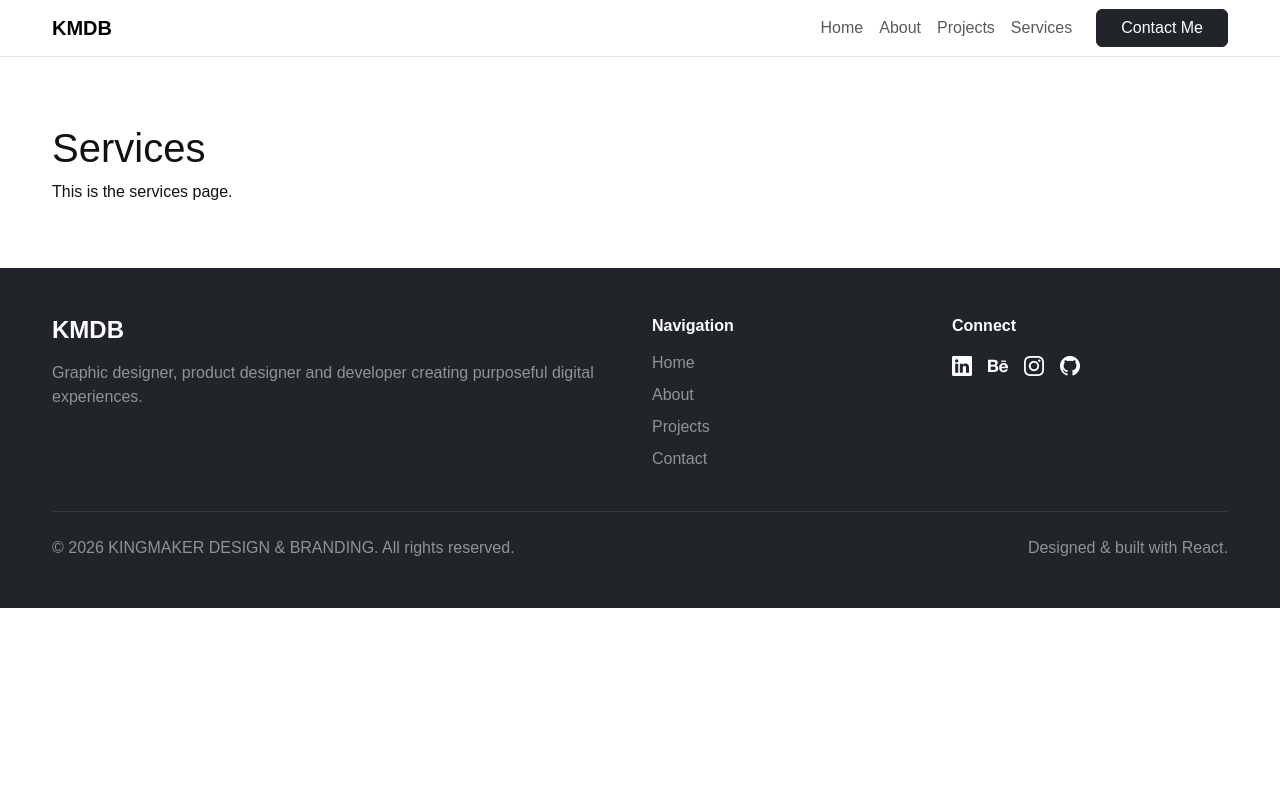
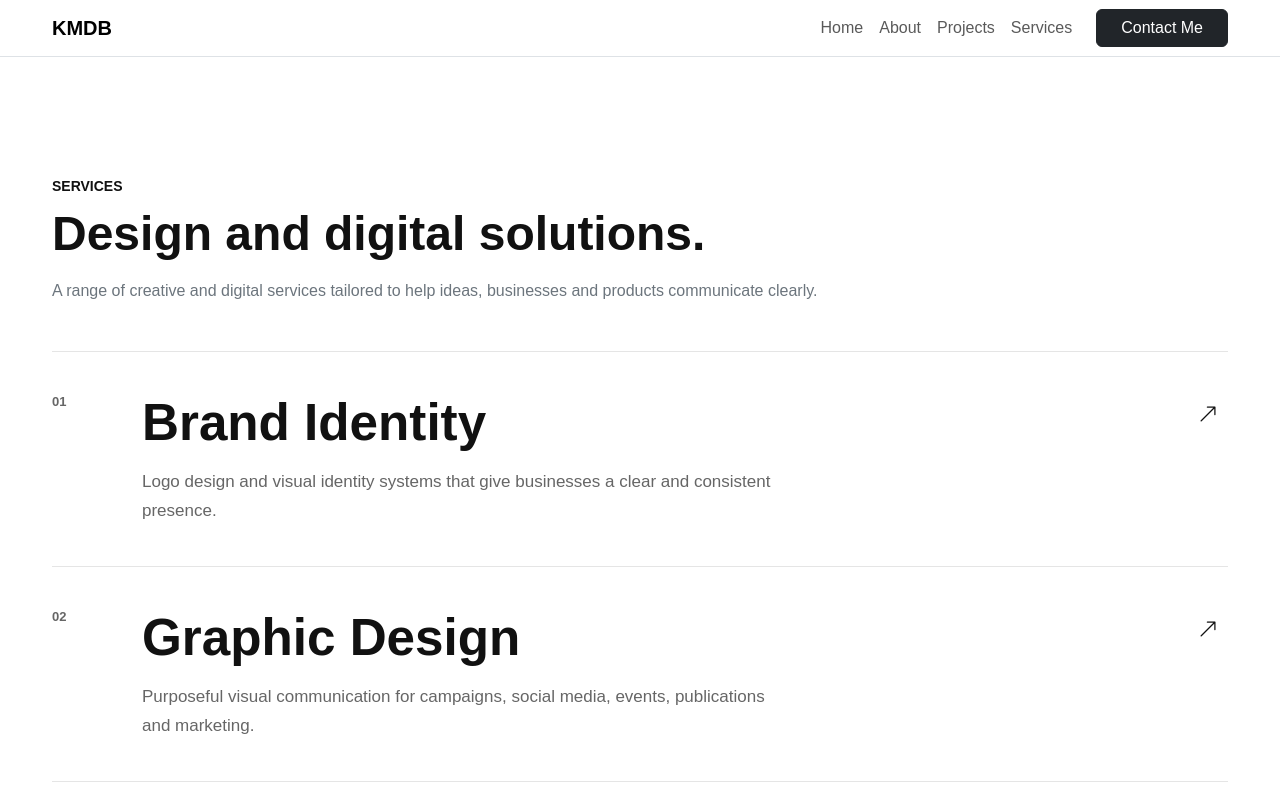
Before and after one commit to Perfected1/KMDB-Portfolio, a React (Vite) app: page /services in a window 1280 px wide. Shown: the top 800 px of the page. Built offline with nearby package versions, Linux system fonts and the light colour scheme.

Commit message:
Build services page

```diff
--- a/src/pages/Services.jsx
+++ b/src/pages/Services.jsx
@@ -1,9 +1,46 @@
+import SectionTitle from '../components/common/SectionTitle'
+import { services } from '../data/services'
+
 function Services() {
   return (
-    <div className="container py-5">
-      <h1>Services</h1>
-      <p>This is the services page.</p>
-    </div>
+    <section className="section services-page">
+      <div className="container">
+
+        <SectionTitle
+          eyebrow="Services"
+          title="Design and digital solutions."
+          description="A range of creative and digital services tailored to help ideas, businesses and products communicate clearly."
+        />
+
+        <div className="services-page-list">
+
+          {services.map((service) => (
+            <article
+              className="services-page-item"
+              key={service.id}
+            >
+              <span className="services-page-number">
+                {service.number}
+              </span>
+
+              <div className="services-page-content">
+                <h2>
+                  {service.title}
+                </h2>
+
+                <p>
+                  {service.description}
+                </p>
+              </div>
+
+              <i className="bi bi-arrow-up-right"></i>
+            </article>
+          ))}
+
+        </div>
+
+      </div>
+    </section>
   )
 }
 
--- a/src/styles/services.css
+++ b/src/styles/services.css
@@ -147,3 +147,75 @@
   font-size: 14px;
   color: var(--color-secondary);
 }
+
+.services-page {
+  padding-top: 120px;
+}
+
+.services-page-list {
+  border-top: 1px solid var(--color-border);
+}
+
+.services-page-item {
+  display: grid;
+  grid-template-columns: 60px 1fr 30px;
+  gap: 30px;
+  align-items: start;
+
+  padding: 40px 0;
+
+  border-bottom: 1px solid var(--color-border);
+}
+
+.services-page-number {
+  font-size: 13px;
+  font-weight: 600;
+  color: var(--color-secondary);
+}
+
+.services-page-content h2 {
+  margin-bottom: 15px;
+
+  font-size: clamp(2rem, 4vw, 3.5rem);
+  font-weight: 600;
+}
+
+.services-page-content p {
+  max-width: 650px;
+  margin: 0;
+
+  font-size: 17px;
+  line-height: 1.7;
+  color: var(--color-secondary);
+}
+
+.services-page-item > i {
+  padding-top: 8px;
+  font-size: 20px;
+
+  transition: transform 0.3s ease;
+}
+
+.services-page-item:hover > i {
+  transform: translate(4px, -4px);
+}
+
+@media (max-width: 576px) {
+  .services-page-item {
+    grid-template-columns: 35px 1fr;
+    gap: 15px;
+    padding: 30px 0;
+  }
+
+  .services-page-item > i {
+    display: none;
+  }
+
+  .services-page-content h2 {
+    font-size: 2rem;
+  }
+
+  .services-page-content p {
+    font-size: 16px;
+  }
+}
```
